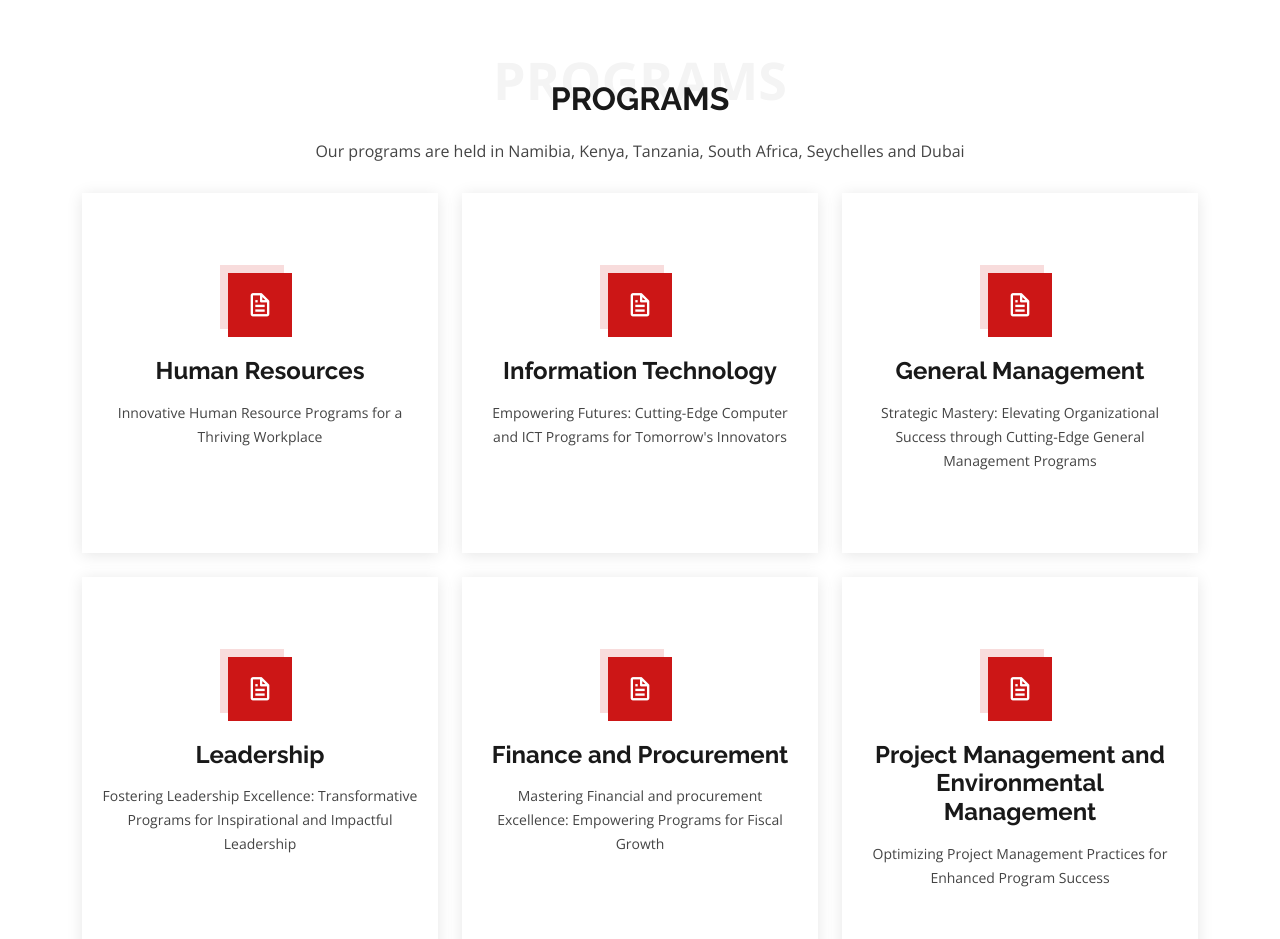
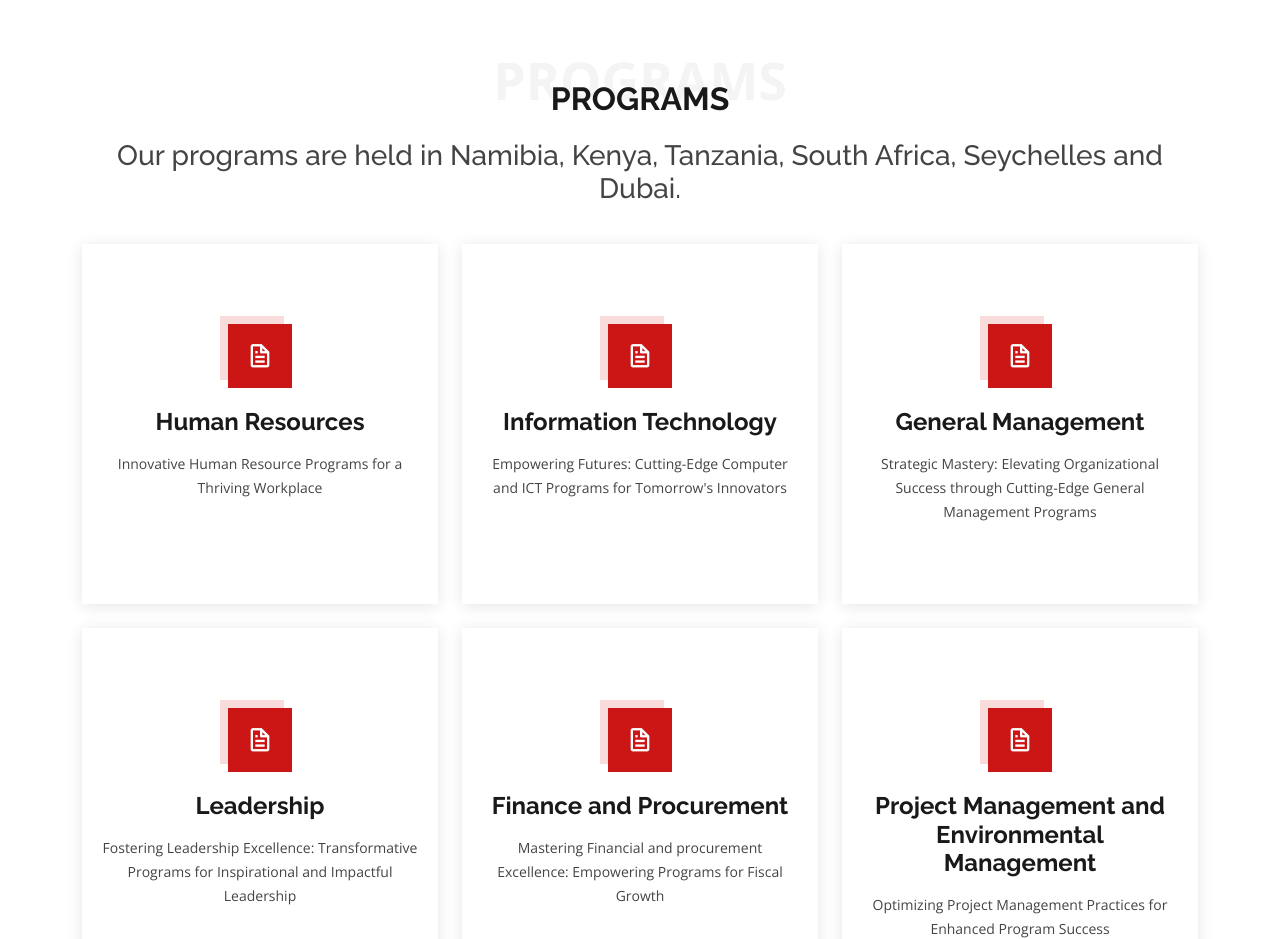
Before and after one commit to ACT20/africancenter, a plain HTML site: page index.html in a window 1280 px wide. Shown: the part 2360-3299 px from the top of the page. Drawn offline with nearby package versions, Linux system fonts and the light colour scheme.

Commit message:
Update index.html

```diff
--- a/index.html
+++ b/index.html
@@ -155,7 +155,7 @@
         <div class="section-title">
           <span>Programs</span>
           <h2>Programs</h2>
-          <p>Our programs are held in Namibia, Kenya, Tanzania, South Africa, Seychelles and Dubai</p>
+          <h3>Our programs are held in Namibia, Kenya, Tanzania, South Africa, Seychelles and Dubai.</h3>
         </div>
 
         <div class="row">
```
